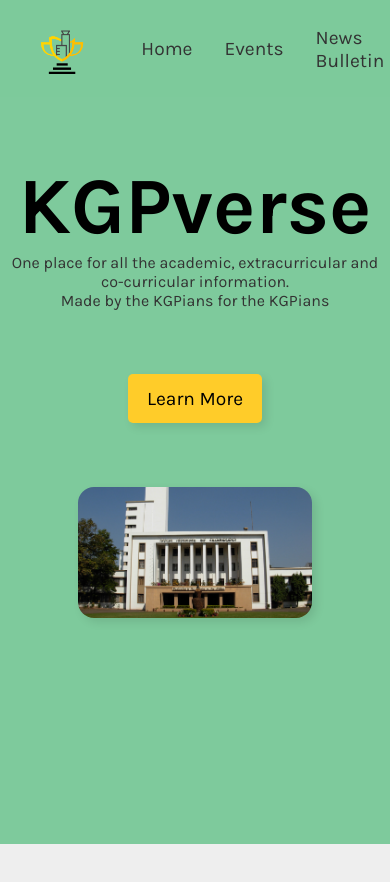
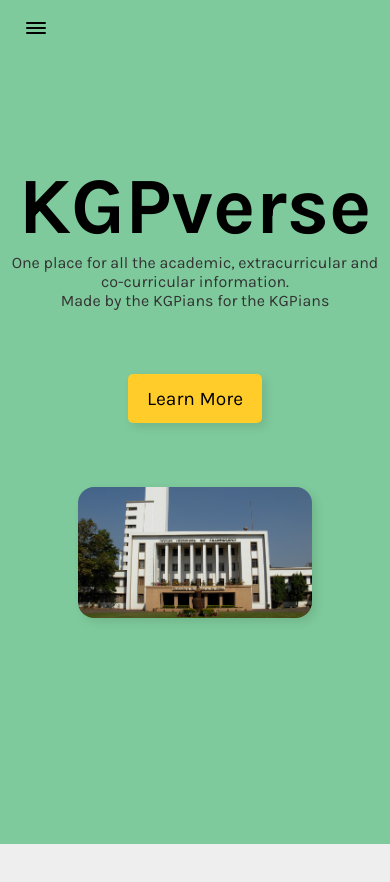
Before and after one commit to Hack-TeeEssGee/frontend, a React (Create React App) app: page / in a window 390 px wide. Shown: the top 882 px of the page. Built offline with nearby package versions, Linux system fonts and the light colour scheme.

Commit message:
made navbar responsive;

```diff
--- a/src/components/navbar.js
+++ b/src/components/navbar.js
@@ -1,9 +1,21 @@
+import { useState } from "react";
 import tsgLogo from "../assets/tsg-logo.png";
+import UilBars from "@iconscout/react-unicons/icons/uil-bars";
+import UilTimes from "@iconscout/react-unicons/icons/uil-times";
 
 const Navbar = () => {
+  const [isMobNavbarOpen, setIsMobNavbarOpen] = useState(false);
+
   return (
-    <div className="navbar">
-      <div>
+    <div className="navbar" isOpen={String(isMobNavbarOpen)}>
+      <div
+        className="hamburger"
+        onClick={() => setIsMobNavbarOpen(!isMobNavbarOpen)}
+      >
+        {isMobNavbarOpen ? <UilTimes /> : <UilBars />}
+      </div>
+
+      <div className="navbar-logo">
         <img src={tsgLogo} alt="tsg-logo"></img>
       </div>
 
--- a/src/styles/_mixins.scss
+++ b/src/styles/_mixins.scss
@@ -28,6 +28,13 @@ $screen-xl-max: 1449px;
   }
 }
 
+// Small and Medium devices
+@mixin smd {
+  @media (max-width: #{$screen-xl-max}) {
+    @content;
+  }
+}
+
 // Large devices
 @mixin lg {
   @media (min-width: #{$screen-xl-min}) {
--- a/src/styles/_navbar.scss
+++ b/src/styles/_navbar.scss
@@ -8,11 +8,45 @@
   align-items: center;
   justify-content: space-evenly;
 
+  @include smd {
+    flex-direction: column;
+    min-height: 100vh;
+    background-color: rgba($primary-color, 1);
+
+    .navbar-logo img {
+      width: 8rem;
+    }
+
+    &[isOpen="false"] {
+      min-height: 3.5rem;
+      .navbar-logo,
+      .navbar-links {
+        display: none;
+      }
+    }
+  }
+
+  .hamburger {
+    display: none;
+    position: fixed;
+    top: 1rem;
+    left: 1.5rem;
+
+    @include smd {
+      display: block;
+    }
+  }
+
   &-links {
     width: 60%;
     display: flex;
     justify-content: space-evenly;
     align-items: center;
+
+    @include smd {
+      flex-direction: column;
+      min-height: 60vh;
+    }
 
     button {
       padding: 0.6rem 1rem;
```
